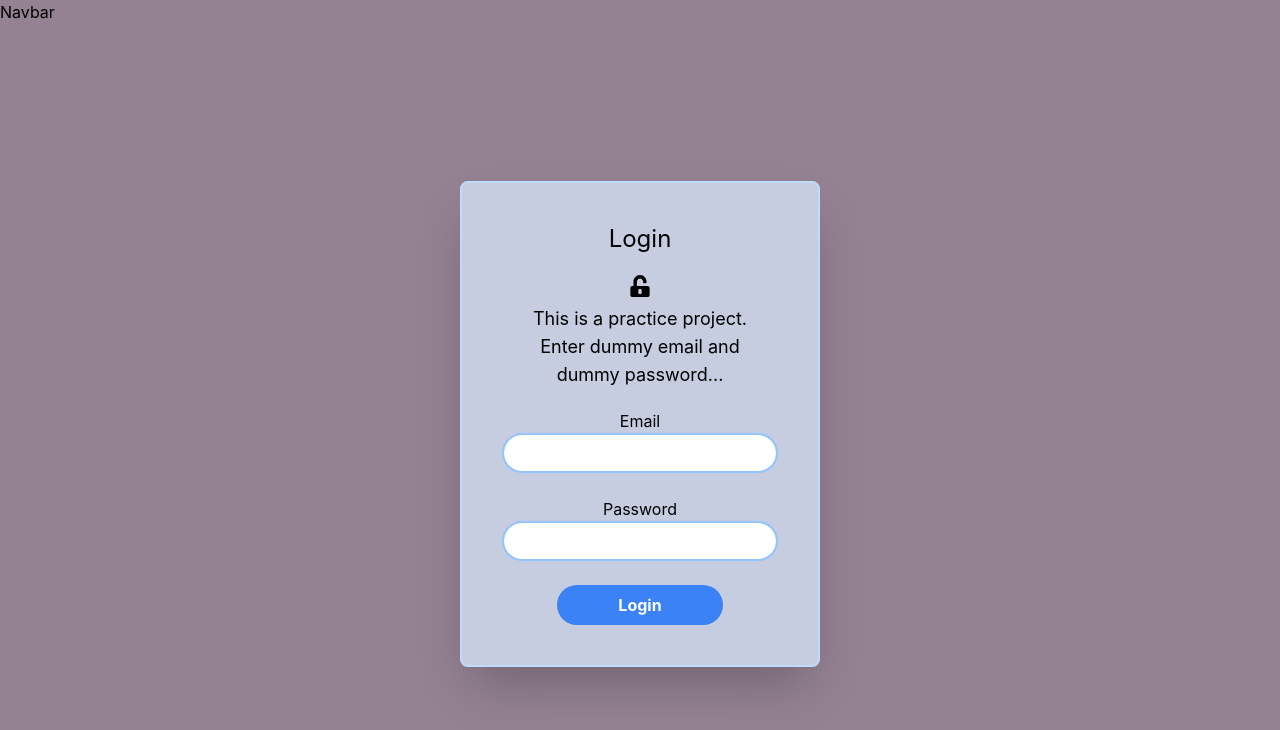
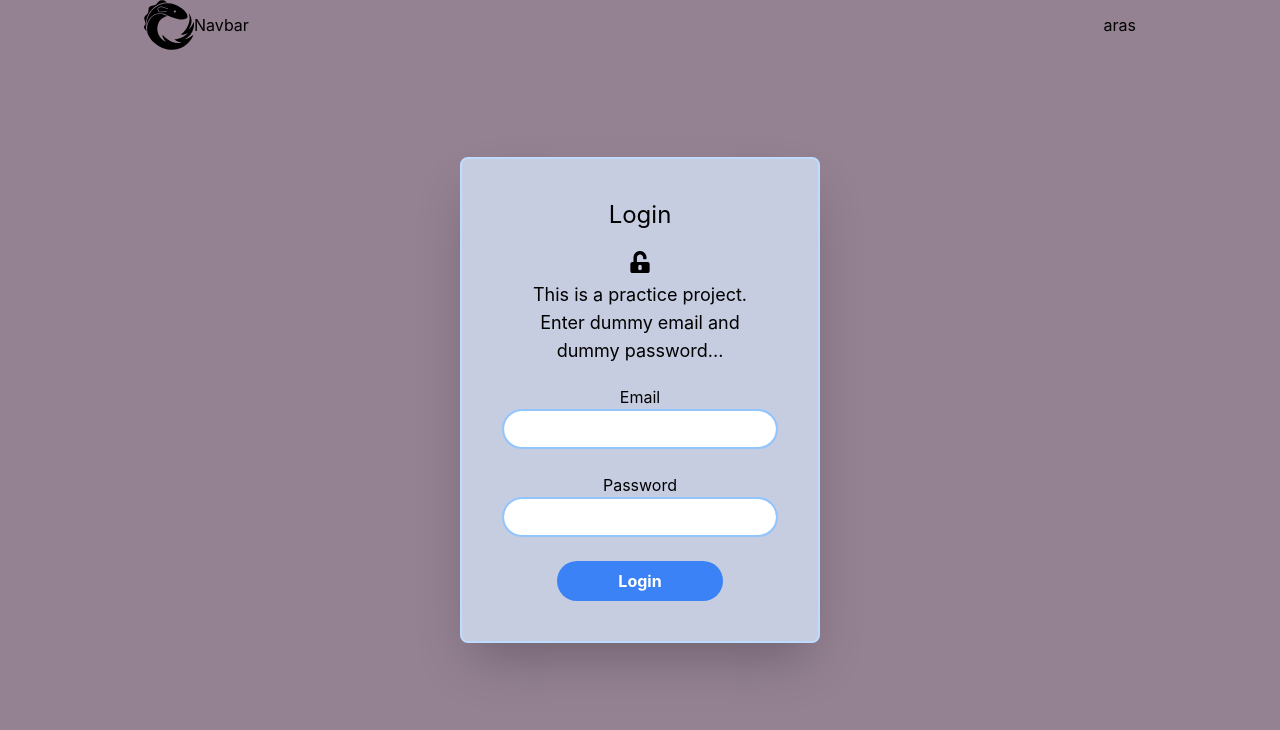
Before and after one commit to codecygen/064-React-Redux-TailwindCSS, a React (Create React App) app: page / in a window 1280 px wide. Shown: the top 730 px of the page. Built offline with nearby package versions, Linux system fonts and the light colour scheme.

Commit message:
working on navbar

```diff
--- a/src/components/Navbar.js
+++ b/src/components/Navbar.js
@@ -1,9 +1,17 @@
 import React from 'react';
 
+import { SiReactivex } from "react-icons/si";
+
 const Navbar = () => {
-  return (
-    <div>Navbar</div>
-  );
+    return (
+        <section class="fixed w-screen">
+            <div class="flex flex-row relative mx-36 items-center">
+                <SiReactivex size="50" />
+                <div>Navbar</div>
+                <div class="absolute right-0">aras</div>
+            </div>
+        </section>
+    );
 };
 
 export default Navbar;
```
